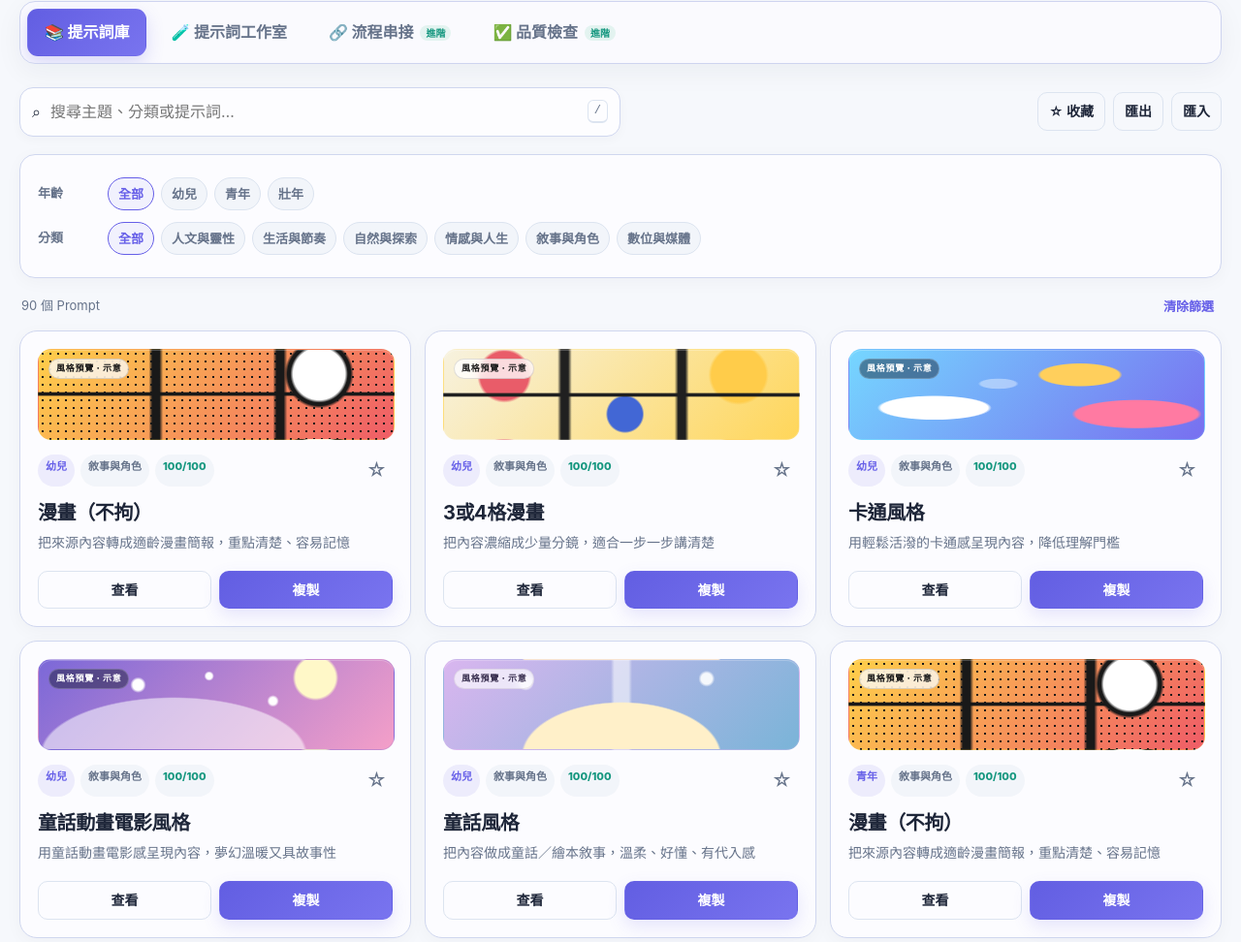
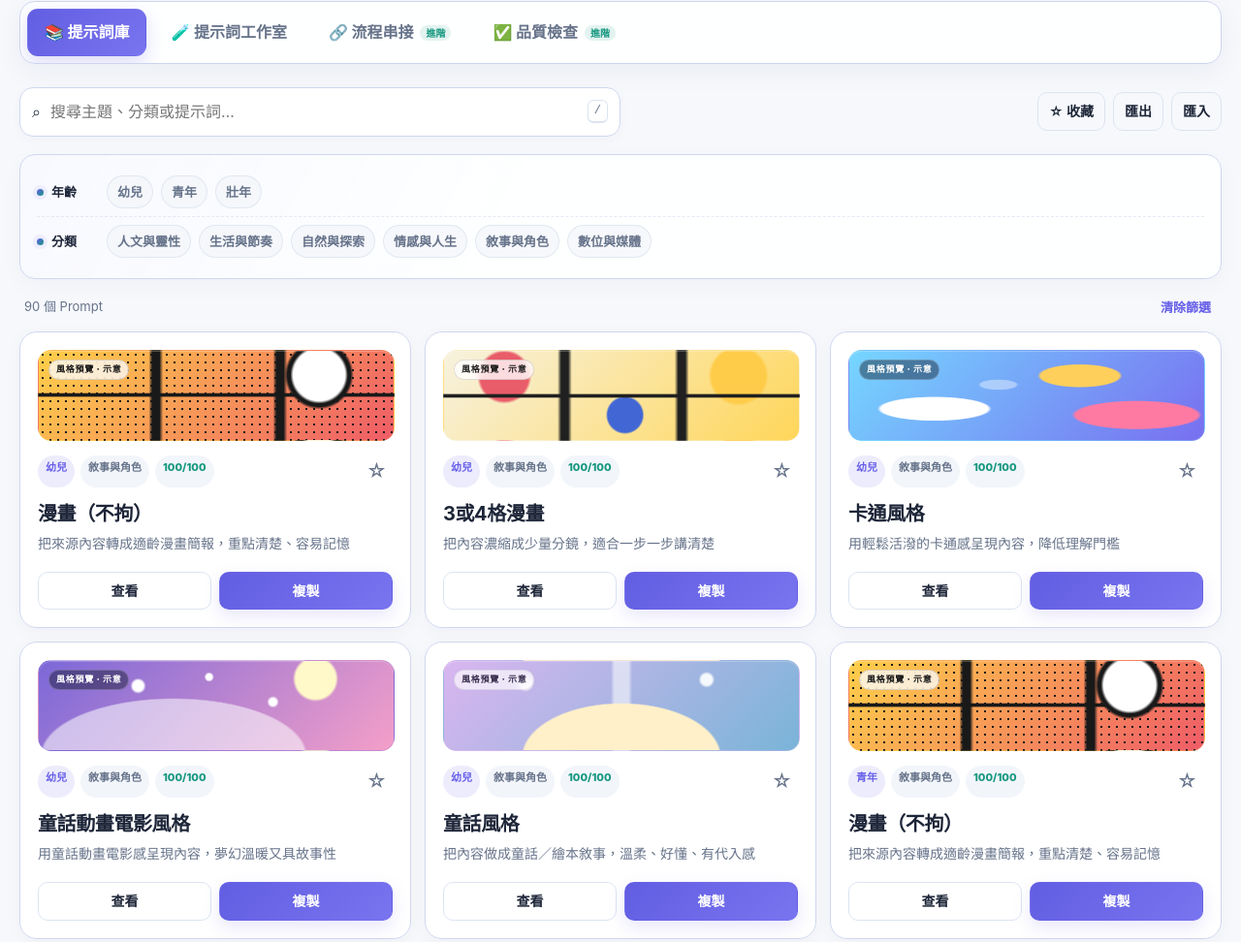
Before and after one commit to dennis23100/gemini-notebook-prompt-lab, a website: page notebooklm/index.html in a window 1280 px wide. Shown: the part 980-1952 px from the top of the page at 97% size. Drawn offline with Linux system fonts and the light colour scheme.

Commit message:
Refine filters and ambient background

```diff
--- a/notebooklm/assets/ui-polish.css
+++ b/notebooklm/assets/ui-polish.css
@@ -1,4 +1,4 @@
-/* Toolkit 60 Prompt Lab — UI polish v2
+/* Toolkit 60 Prompt Lab — UI polish v3
    Light-first, approachable, Notebook-inspired interface.
    Dark mode remains available as an explicit user choice.
 */
@@ -19,6 +19,10 @@ html[data-theme="light"] {
   --danger: #d94f5c;
   --warning: #bd7510;
   --shadow: 0 14px 42px rgba(55, 67, 110, .09);
+  --ambient-a: rgba(114, 104, 238, .18);
+  --ambient-b: rgba(73, 203, 176, .13);
+  --ambient-c: rgba(255, 190, 111, .10);
+  --dot: rgba(92, 106, 145, .12);
 }
 
 html[data-theme="dark"] {
@@ -35,22 +39,62 @@ html[data-theme="dark"] {
   --danger: #ff7e89;
   --warning: #ffc166;
   --shadow: 0 16px 44px rgba(2, 8, 23, .22);
+  --ambient-a: rgba(126, 119, 244, .16);
+  --ambient-b: rgba(65, 190, 166, .11);
+  --ambient-c: rgba(225, 158, 91, .07);
+  --dot: rgba(181, 196, 222, .09);
 }
 
 body {
   min-height: 100vh;
+  position: relative;
+  overflow-x: hidden;
   background:
     radial-gradient(circle at 8% -8%, color-mix(in srgb, var(--primary) 10%, transparent), transparent 30rem),
     radial-gradient(circle at 94% 4%, color-mix(in srgb, var(--accent) 7%, transparent), transparent 27rem),
     var(--bg);
 }
 
+/* Ambient brand layer: soft aurora + editorial dot texture. */
+body::before {
+  content: "";
+  position: fixed;
+  inset: 0;
+  pointer-events: none;
+  background:
+    radial-gradient(ellipse 38rem 28rem at 7% 18%, var(--ambient-a), transparent 70%),
+    radial-gradient(ellipse 34rem 24rem at 94% 27%, var(--ambient-b), transparent 72%),
+    radial-gradient(ellipse 30rem 22rem at 62% 86%, var(--ambient-c), transparent 73%);
+  opacity: .78;
+  z-index: 0;
+}
+
+body::after {
+  content: "";
+  position: fixed;
+  inset: 0;
+  pointer-events: none;
+  background-image: radial-gradient(circle, var(--dot) 1px, transparent 1.15px);
+  background-size: 27px 27px;
+  -webkit-mask-image: linear-gradient(to bottom, rgba(0,0,0,.72), rgba(0,0,0,.24) 48%, transparent 88%);
+  mask-image: linear-gradient(to bottom, rgba(0,0,0,.72), rgba(0,0,0,.24) 48%, transparent 88%);
+  opacity: .42;
+  z-index: 0;
+}
+
+body > main,
+body > footer,
+body > .toast {
+  position: relative;
+  z-index: 1;
+}
+
 .shell { --max: 1240px; }
 
 .topbar {
-  background: color-mix(in srgb, var(--bg) 93%, transparent);
+  background: color-mix(in srgb, var(--bg) 90%, transparent);
   box-shadow: 0 1px 0 color-mix(in srgb, var(--line) 65%, transparent);
-  backdrop-filter: blur(18px);
+  backdrop-filter: blur(20px) saturate(125%);
 }
 
 .brand-mark {
@@ -65,9 +109,10 @@ body {
 .tabs {
   gap: 7px;
   padding: 7px;
-  background: color-mix(in srgb, var(--panel) 97%, var(--primary) 3%);
+  background: color-mix(in srgb, var(--panel) 88%, transparent);
   border-color: color-mix(in srgb, var(--line) 88%, var(--primary) 12%);
   box-shadow: 0 8px 28px color-mix(in srgb, var(--text) 5%, transparent);
+  backdrop-filter: blur(15px) saturate(115%);
 }
 
 .tab {
@@ -89,9 +134,7 @@ body {
   box-shadow: 0 7px 18px rgba(98, 94, 226, .22);
 }
 
-.tab-advanced {
-  position: relative;
-}
+.tab-advanced { position: relative; }
 
 .tab-advanced::after {
   content: attr(data-advanced-label);
@@ -111,7 +154,7 @@ body {
   color: #fff;
 }
 
-/* Softer surfaces: less 'developer dashboard', more content/product tool. */
+/* Softer surfaces: less developer dashboard, more content/product tool. */
 .builder-card,
 .preview-card,
 .prompt-card,
@@ -127,15 +170,80 @@ body {
 .builder-card,
 .preview-card,
 .prompt-card,
-.filter-block,
 .steps article,
 .feature-grid article {
-  background: color-mix(in srgb, var(--panel) 98%, var(--primary) 2%);
+  background: color-mix(in srgb, var(--panel) 94%, transparent);
   box-shadow: 0 4px 18px color-mix(in srgb, var(--text) 3.5%, transparent);
+  backdrop-filter: blur(8px);
+}
+
+/* Cleaner filter block: no redundant 'All' pills. Empty selection already means all. */
+.chips .chip[data-age="all"],
+.chips .chip[data-category="all"] {
+  display: none !important;
 }
 
 .filter-block {
-  padding: 17px 18px;
+  margin-top: 18px;
+  padding: 13px 17px;
+  background:
+    linear-gradient(120deg, color-mix(in srgb, var(--primary) 4%, transparent), transparent 42%),
+    color-mix(in srgb, var(--panel) 88%, transparent);
+  box-shadow: 0 7px 24px color-mix(in srgb, var(--text) 3%, transparent);
+  backdrop-filter: blur(13px) saturate(112%);
+}
+
+.filter-row {
+  align-items: center;
+  padding: 8px 0;
+}
+
+.filter-row + .filter-row {
+  border-top: 1px dashed color-mix(in srgb, var(--line) 76%, transparent);
+}
+
+.filter-label {
+  position: relative;
+  color: var(--text);
+  font-weight: 850;
+  padding-top: 0;
+}
+
+.filter-label::before {
+  content: "";
+  display: inline-block;
+  width: 7px;
+  height: 7px;
+  border-radius: 999px;
+  margin-right: 8px;
+  background: linear-gradient(135deg, var(--primary), var(--accent));
+  box-shadow: 0 0 0 4px color-mix(in srgb, var(--primary) 8%, transparent);
+  vertical-align: 1px;
+}
+
+.chips { gap: 8px; }
+
+.chip {
+  background: color-mix(in srgb, var(--panel-2) 70%, transparent);
+  border-color: color-mix(in srgb, var(--line) 82%, transparent);
+  transition: transform .14s ease, background .14s ease, border-color .14s ease, color .14s ease;
+}
+
+.chip:hover {
+  transform: translateY(-1px);
+  color: var(--text);
+  border-color: color-mix(in srgb, var(--primary) 28%, var(--line));
+  background: color-mix(in srgb, var(--primary) 5%, var(--panel));
+}
+
+.chip.active {
+  color: var(--primary);
+  background: color-mix(in srgb, var(--primary) 9%, var(--panel));
+  border-color: color-mix(in srgb, var(--primary) 38%, var(--line));
+}
+
+.results-line {
+  padding-inline: 3px;
 }
 
 .prompt-card {
@@ -152,8 +260,9 @@ body {
 .prompt-card h3 { line-height: 1.35; }
 
 .search-box {
-  background: color-mix(in srgb, var(--panel) 99%, var(--primary) 1%);
+  background: color-mix(in srgb, var(--panel) 91%, transparent);
   box-shadow: 0 3px 12px color-mix(in srgb, var(--text) 3%, transparent);
+  backdrop-filter: blur(12px);
 }
 
 input,
@@ -186,11 +295,6 @@ textarea:focus {
 
 .button.ghost:hover {
   background: color-mix(in srgb, var(--primary) 5%, var(--panel));
-}
-
-.chip.active {
-  color: var(--primary);
-  background: color-mix(in srgb, var(--primary) 9%, var(--panel));
 }
 
 .prompt-editor {
@@ -229,12 +333,14 @@ textarea:focus {
 /* Light mode gets a touch more warmth and whitespace. */
 html[data-theme="light"] .hero-panel {
   background:
-    radial-gradient(circle at 8% 8%, rgba(102,95,232,.08), transparent 42%),
-    #ffffff;
+    radial-gradient(circle at 8% 8%, rgba(102,95,232,.10), transparent 42%),
+    radial-gradient(circle at 91% 82%, rgba(78,199,174,.07), transparent 40%),
+    rgba(255,255,255,.88);
+  backdrop-filter: blur(12px);
 }
 
 html[data-theme="light"] .stat {
-  background: #f8f9fd;
+  background: rgba(248,249,253,.84);
 }
 
 html[data-theme="light"] .prompt-editor {
@@ -260,11 +366,11 @@ html[data-theme="dark"] .feature-grid article {
 }
 
 @media (max-width: 640px) {
-  .theme-toggle {
-    min-width: auto;
-    padding-inline: 9px;
-  }
+  body::after { background-size: 22px 22px; opacity: .28; }
+  .theme-toggle { min-width: auto; padding-inline: 9px; }
   .theme-toggle .theme-label { display: none; }
   .tab { padding-inline: 13px; }
   .tabs { gap: 3px; }
+  .filter-row { align-items: flex-start; }
+  .filter-label { padding-top: 5px; }
 }
```
